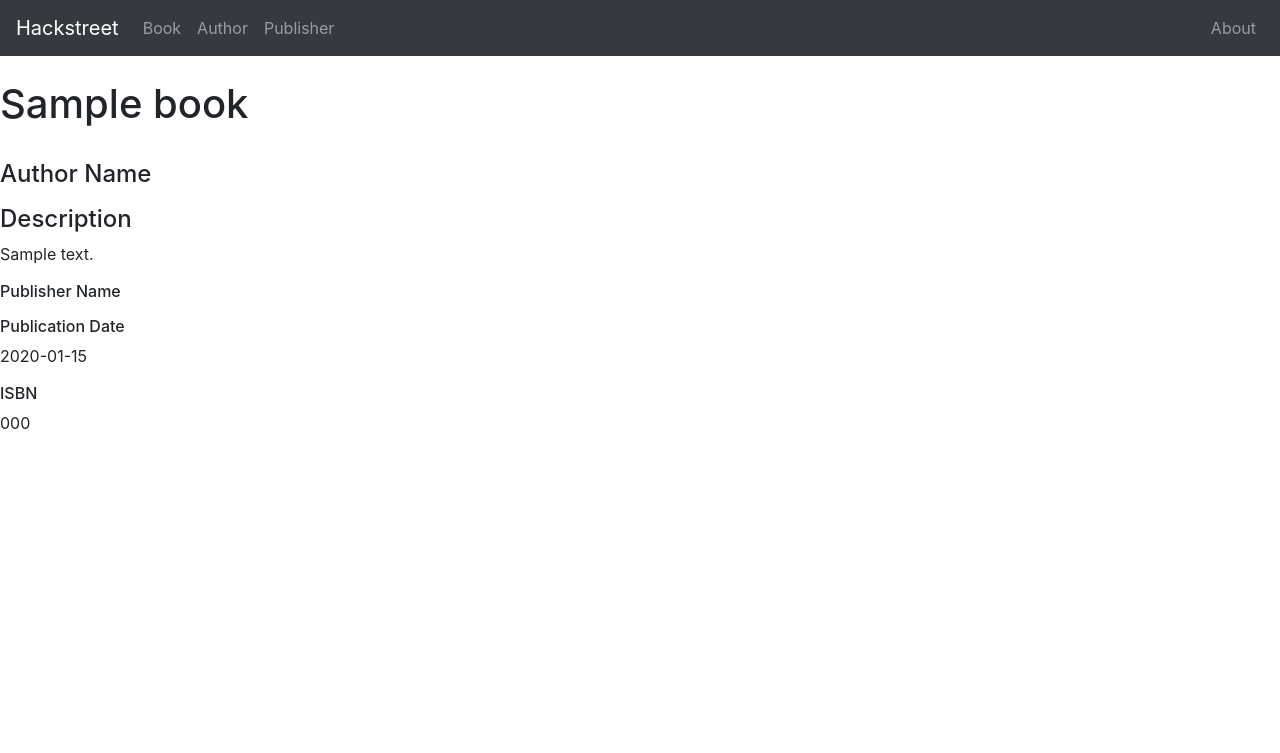
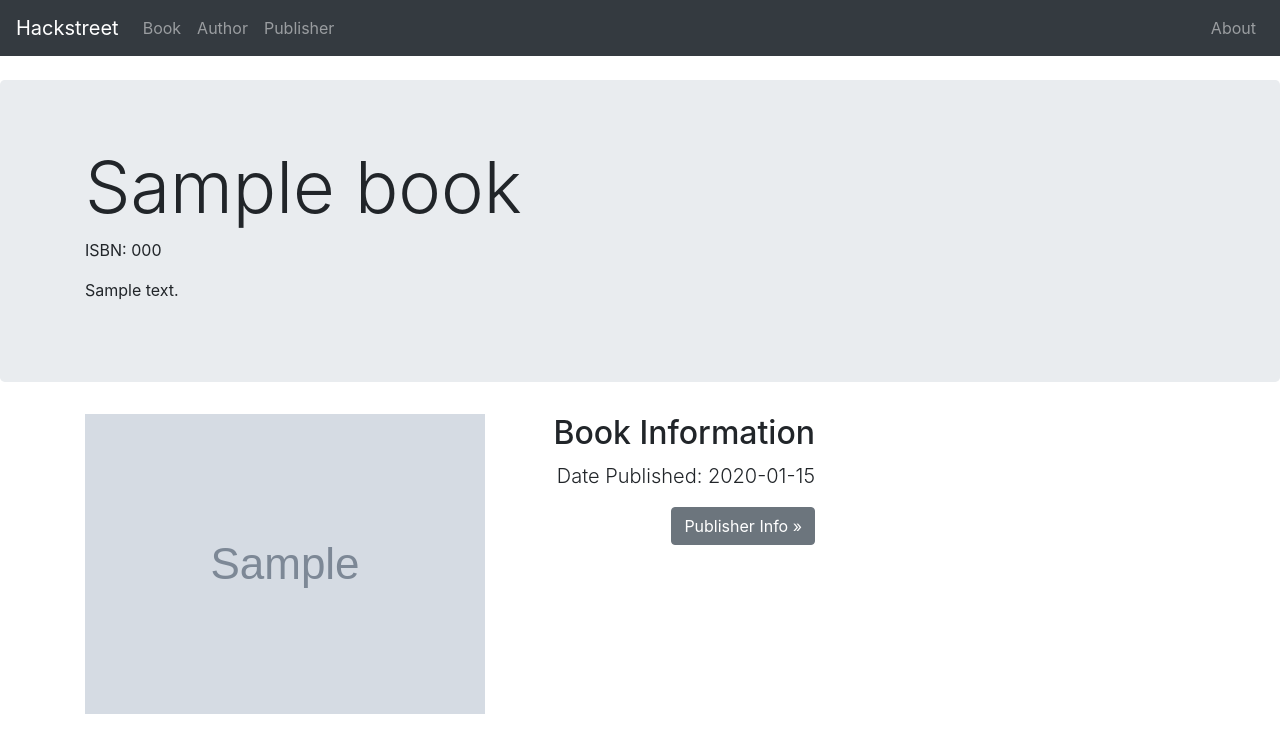
Before and after one commit to xiaobao57/booksIDB, a Flask app: page /bookhome/1 in a window 1280 px wide. Shown: the top 753 px of the page. Run offline with Flask 2, Linux system fonts and the light colour scheme; tables that the repository leaves empty hold one stand-in row (values such as "Sample post"); grey boxes marked "Sample" are stand-in pictures; some libraries are stand-ins or nearby versions.

Commit message:
fixed book subpages

```diff
--- a/templates/book.html
+++ b/templates/book.html
@@ -1,28 +1,31 @@
 {% extends 'base.html' %}
 
 {% block content %}
-	<!--
-		<html>
-		<head> </head>
-		<body>
-			<p>This is the books page</b>
-			<a href="{{url_for('index')}}">Main Menu</a> <br/>
-			<h1>Books</h1>
-			{% if books == [] %}
-				<p>No books exist</p>
-			{% else %}
-				{% for i in books %}
-					<div>
-						{{i.title}}
-						<br/> <br/>
-					</div>
-				{% endfor %}
-			{% endif %}
-		</body>
-	</html>
-	-->
 
-<div id="bookid" class="books page picture">
+	<div class="jumbotron">
+		<div class="container">
+		  <h1 class="display-3">{{book.title}}</h1>
+		  <p>ISBN: {{book.isbn}}</p>
+		  <!-- <h4 class="display-4">ISBN: {{book.isbn}}</h4> -->
+		  <p>{{book.description}}</p>
+		</div>
+	  </div>
+
+	  <div class="container">
+		<!-- Example row of columns -->
+		<div class="row">
+		  <div class="col-lg-4">
+			<p><img src={{book.image_url|string}} alt="No Picture :(" class="auto-style5"></p>
+		  </div>
+		  <div class="col-md-4">
+			<h2 style="text-align: right">Book Information</h2>
+			<p class="lead" style="text-align: right">Date Published: {{book.publisher_date}}</p>
+			<p><a class="btn btn-secondary" href="{{url_for('publisherinfo',publisherid=book.id)}}" role="button" style="float: right;">Publisher Info &raquo;</a></p>
+		  </div>
+		</div>
+
+
+<!-- <div id="bookid" class="books page picture">
 	<div class="innerdiv">
 		<div class="contentdiv">
 			<h1 class="Title">{{book.title}}</h1>
@@ -38,27 +41,7 @@
 			<p>{{book.publisher_date}}</p>
 			<h6 class="ISBN">ISBN</h6>
 			<p>{{book.isbn}}</p>
-			<!--
-			<table>
-				<tr>
-					<td width="10%">Title</td>
-					<td width="15%">ISBN</td>
-					<td width="15%">Publication Date</td>
-					<td width="25%">Description</td>
-					<td width="15%">Publisher Name</td>
-					<td width="20%">Author Name</td>
-				</tr>
-				<tr>
-					<td>{{book.title}}</td>
-					<td>{{book.isbn}}</td>
-					<td>{{book.publisher_date}}</td>
-					<td>{{book.description[0:100]}}...</td>
-					<td></td>
-					<td></td>
-				</tr>
-			</table>
-			-->
 		</div>
 	</div>
-</div>
+</div> -->
 {% endblock %}
--- a/templates/publisherhome.html
+++ b/templates/publisherhome.html
@@ -88,7 +88,7 @@
 	</head>
 
 	<div class="auto-style1">
-		{% extends 'base.html' %}
+	{% extends 'base.html' %}
 
 	{% block content %}
 	</div>
```
Also changed, not shown: templates/author.html (+0 -20 lines).
